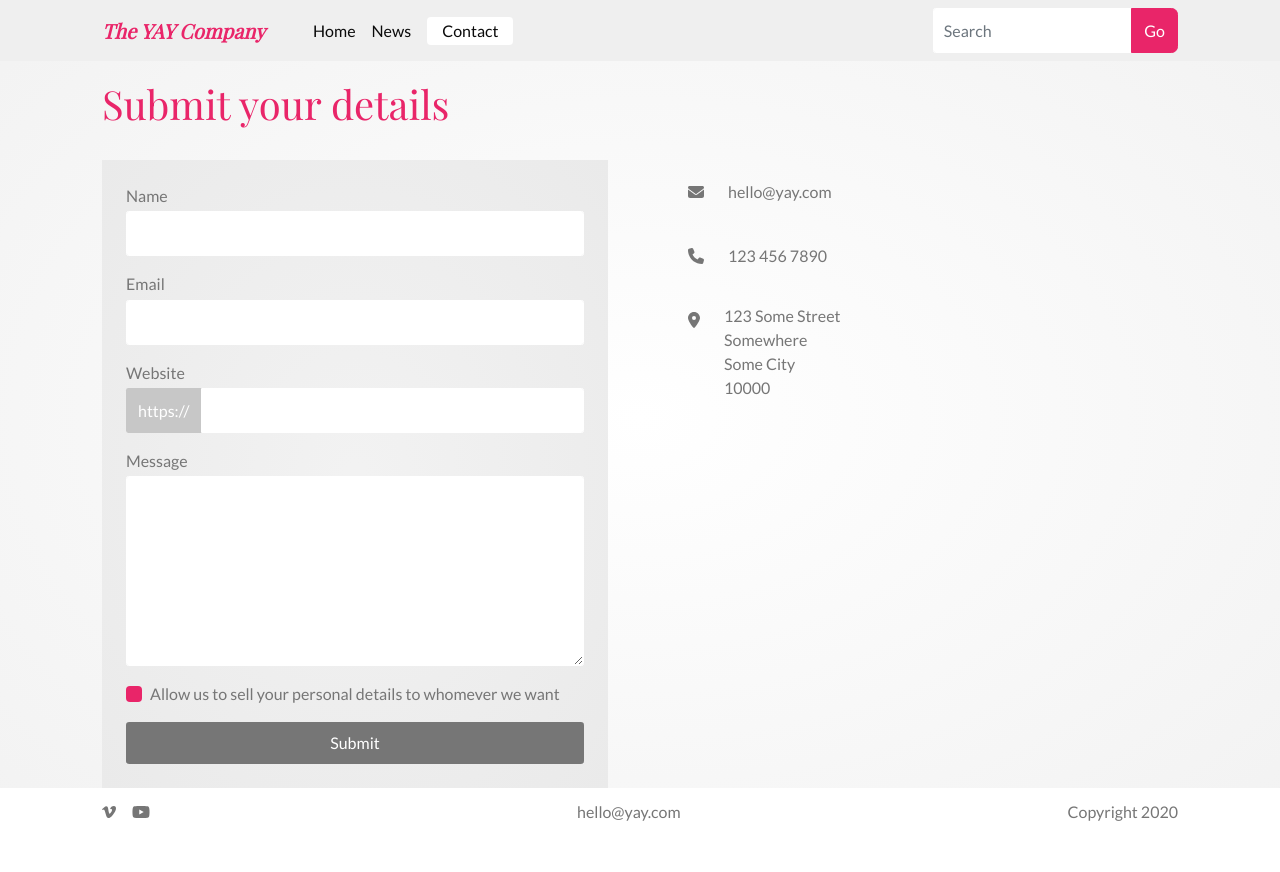
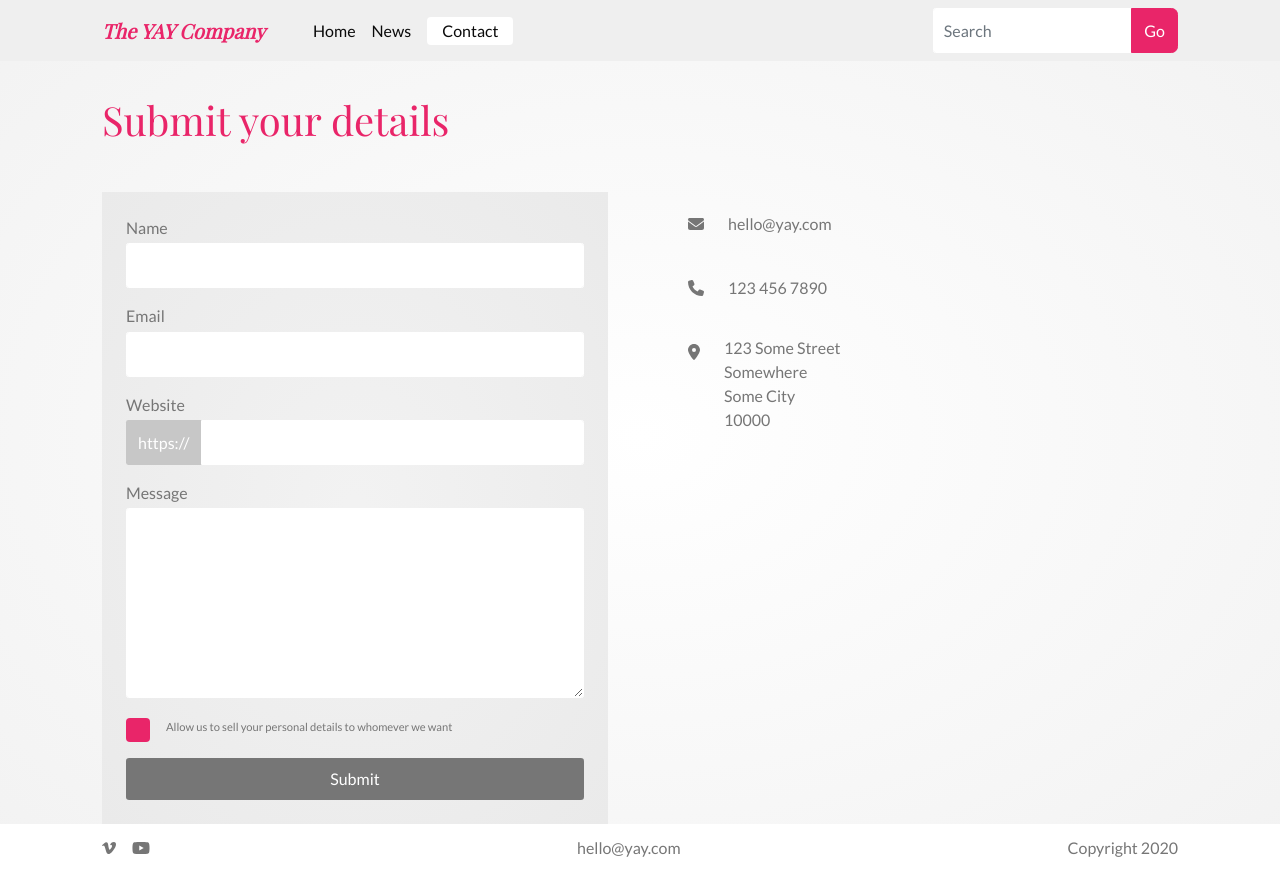
Before and after one commit to Noroff-FEU-Assignments/css-frameworks-ca-Jimbozz, a React (Create React App) app: page /contact in a window 1280 px wide. Before the commit the page ends 836 px from the top, so only its background shows below. Built offline with nearby package versions, Linux system fonts and the light colour scheme; a web font is replaced by a local one.

Commit message:
styles contact page

```diff
--- a/src/components/pages/Contact.js
+++ b/src/components/pages/Contact.js
@@ -16,7 +16,7 @@ import {
 function Contact() {
   return (
     <Container className="top__padding">
-      <h1 className="contact__heading">Submit your details</h1>
+      <h1 className="my-5">Submit your details</h1>
       <Row>
         <Col xs={{ span: 12, order: 2 }} md={{ span: 6, order: 1 }}>
           <Form className="p-4 bg-light bg-gradient">
@@ -41,6 +41,7 @@ function Contact() {
             </Form.Group>
             <Form.Group className="mb-3" controlId="formBasicCheckbox">
               <Form.Check
+                className="d-flex align-items-center"
                 type="checkbox"
                 label="Allow us to sell your personal details to whomever we want"
               />
@@ -63,7 +64,7 @@ function Contact() {
               <FontAwesomeIcon className="me-4" icon={faPhone} />
               <span>123 456 7890</span>
             </li>
-            <li className="address p-3">
+            <li className="address p-3 d-flex">
               <FontAwesomeIcon className="me-4" icon={faMapMarkerAlt} />
               <ul className="list-unstyled">
                 <li>123 Some Street</li>
--- a/src/sass/partials/_contact.scss
+++ b/src/sass/partials/_contact.scss
@@ -1,7 +1,3 @@
-.contact__heading {
-  margin: 2rem 0rem;
-}
-
 .btn-contact {
   background: $colour-secondary;
   color: white;
@@ -11,6 +7,12 @@
   padding: 0.6rem;
 }
 
-.address {
-  display: flex;
+.form-check-input {
+  height: 1.5em;
+  width: 1.5em;
+  margin-right: 1rem;
 }
+
+.form-check-label {
+  font-size: 0.7rem;
+}
```
